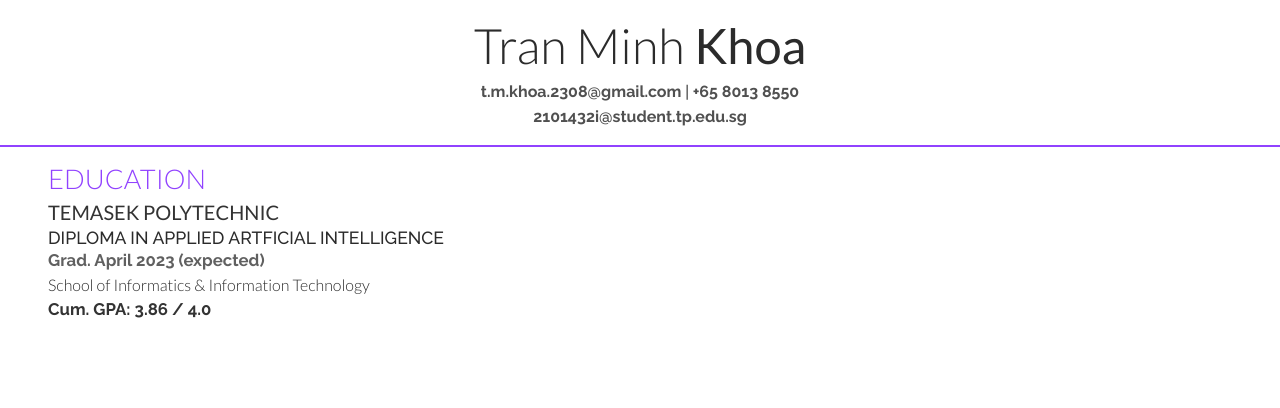
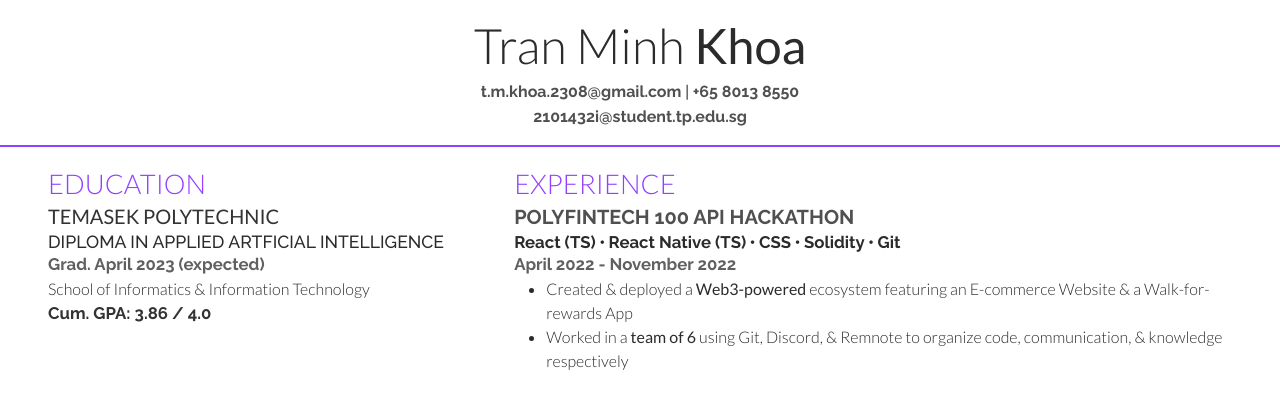
Before and after one commit to TMK04/resume, a React (Create React App) app: page / in a window 1280 px wide. Shown: the top 408 px of the page. Built offline with nearby package versions, Linux system fonts and the light colour scheme.

Commit message:
feat: add article & aside segmentation, & Experience section
Removed BulletList bottom margin

```diff
--- /dev/null
+++ b/src/App.css
@@ -0,0 +1,12 @@
+#top-article,
+#top-aside {
+  flex-basis: 10%;
+}
+
+#top-article {
+  flex-grow: 2;
+}
+
+#top-aside {
+  flex-grow: 1;
+}
--- a/src/App.tsx
+++ b/src/App.tsx
@@ -1,8 +1,11 @@
+import BulletList from "./components/BulletList";
 import { H3, H4, H5 } from "./components/H";
 import Link from "./components/Link";
 import { Section } from "./components/Section";
 import { Separator, SeparatorInline } from "./components/Separators";
 import Time from "./components/Time";
+
+import "./App.css";
 
 function App() {
   return (
@@ -21,7 +24,31 @@ function App() {
         </address>
       </header>
       <Separator />
-      <main className="mx-5">
+      <main className="d-flex flex-column flex-md-row-reverse gap-md-5 mx-5">
+        <article id="top-article">
+          <Section h2_props={{ children: "Experience" }}>
+            <H3>
+              <Link href="http://polyfintech100hackathon.sg">PolyFinTech 100 API Hackathon</Link>
+            </H3>
+            <H5>
+              <BulletList
+                items={[<>React (TS)</>, <>React Native (TS)</>, <>CSS</>, <>Solidity</>, <>Git</>]}
+              />
+            </H5>
+            <Time>April 2022 - November 2022</Time>
+            <ul>
+              <li>
+                Created & deployed a <b>Web3-powered</b> ecosystem featuring an E-commerce Website &
+                a Walk-for-rewards App
+              </li>
+              <li>
+                Worked in a <b>team of 6</b> using Git, Discord, & Remnote to organize code,
+                communication, & knowledge respectively
+              </li>
+            </ul>
+          </Section>
+        </article>
+        <aside id="top-aside">
           <Section h2_props={{ children: "Education" }}>
             <H3>Temasek Polytechnic</H3>
             <H4>Diploma in Applied Artficial Intelligence</H4>
@@ -29,6 +56,7 @@ function App() {
             School of Informatics & Information Technology
             <H5 className="text-accent">Cum. GPA: 3.86 / 4.0</H5>
           </Section>
+        </aside>
       </main>
     </div>
   );
--- a/src/components/BulletList/index.tsx
+++ b/src/components/BulletList/index.tsx
@@ -18,7 +18,7 @@ export default function BulletList({ className, items, ...props }: BulletListPro
 
   return (
     <ul
-      className={`bullet-list d-flex flex-wrap p-0${formatNonEmptyClassName(className)}`}
+      className={`bullet-list d-flex flex-wrap mb-0 p-0${formatNonEmptyClassName(className)}`}
       {...props}
     >
       {Items}
```
Lines whose indentation alone changed are shown as unchanged.
